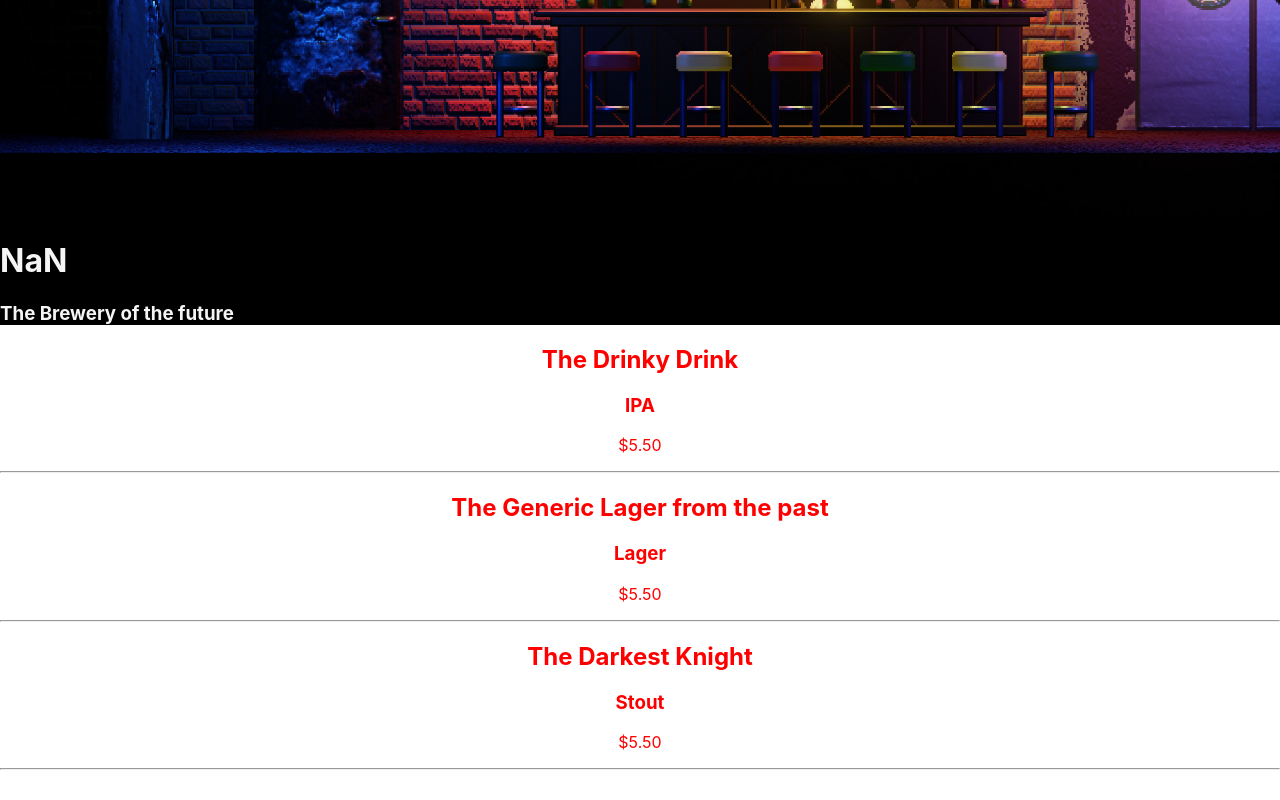
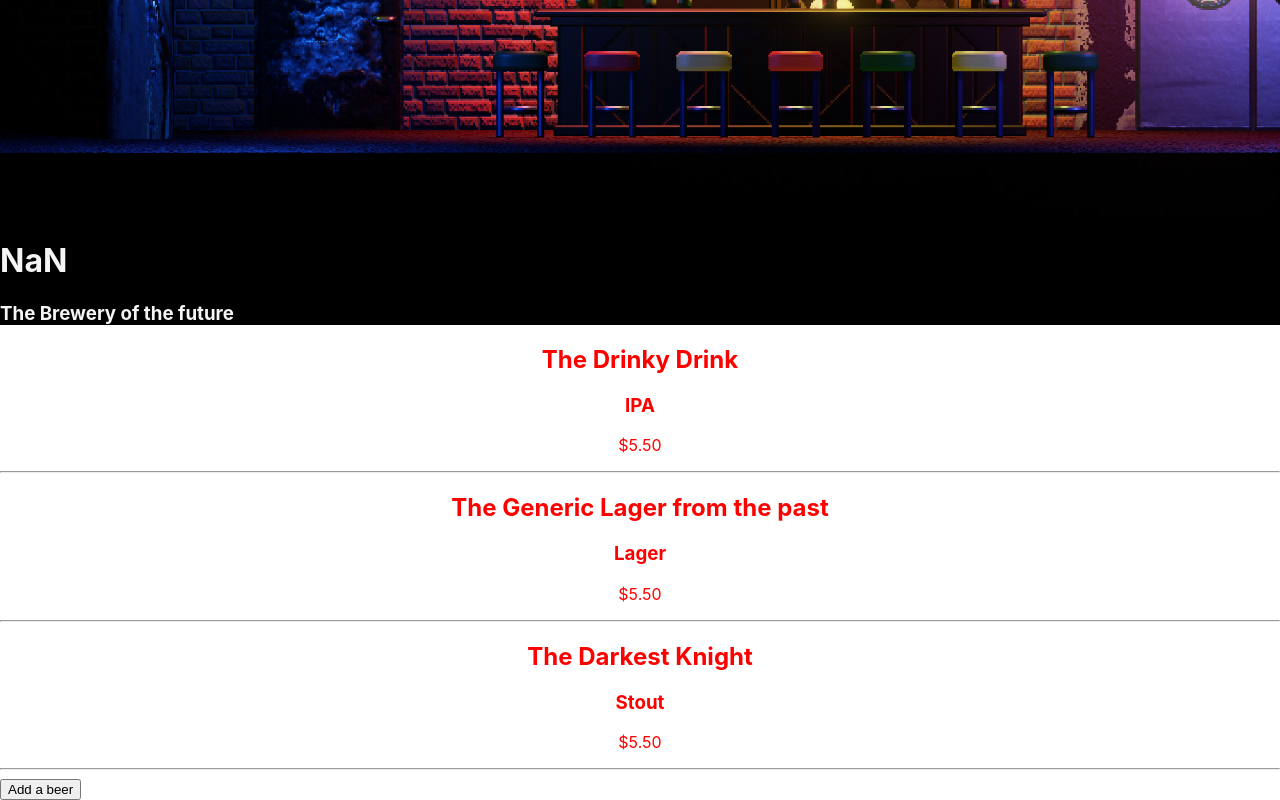
Before and after one commit to wattsjmichael/NaN-React-ChatBot, a React (Create React App) app: page / in a window 1280 px wide. Shown: the part 397-1197 px from the top of the page. Before the commit the page ends 1175 px from the top, so only its background shows below. Built offline with nearby package versions, Linux system fonts and the light colour scheme.

Commit message:
Create a handle click

```diff
--- a/src/components/BeerControl.js
+++ b/src/components/BeerControl.js
@@ -11,16 +11,25 @@ class BeerControl extends React.Component {
     };
   }
 
+  handleClick = () => {
+    this.setState(prevState => ({
+      formVisibleOnPage: !prevState.formVisibleOnPage
+    }));
+  }
+
   render() {
     let currentlyVisibleState= null;
+    let addBeerButton = null;
     if (this.state.formVisibleOnPage) {
       currentlyVisibleState = <NewBeerForm />
     } else {
       currentlyVisibleState = <BeerList />
+      addBeerButton = <button onClick={this.handleClick}> Add a beer</button>
     }
     return(
       <React.Fragment>
         {currentlyVisibleState}
+        {addBeerButton}
       </React.Fragment>
     );
   }
```
